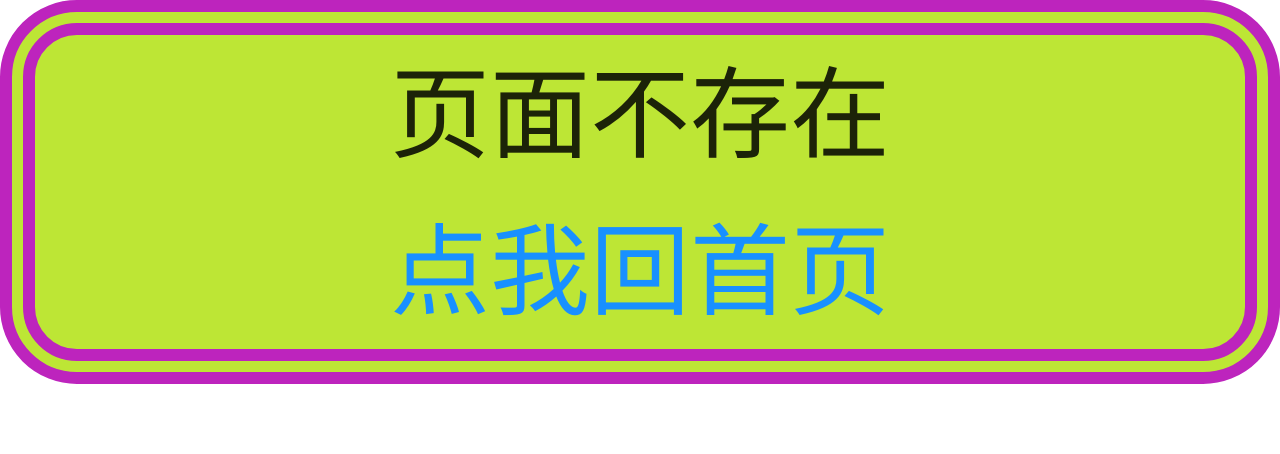
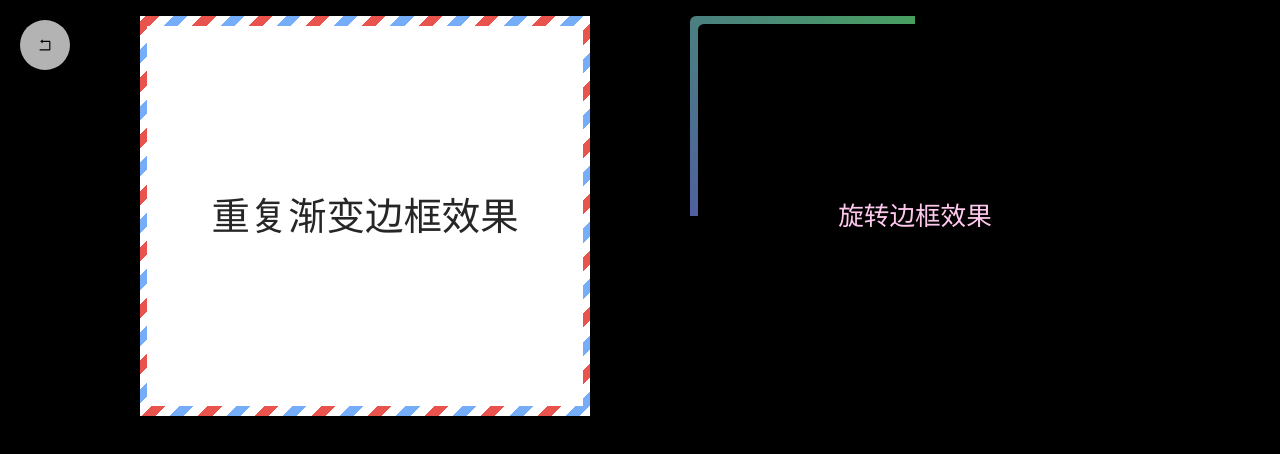
Before and after one commit to zjclxx/vue3-se, a Vue app: page /border in a window 1280 px wide. Shown: the top 454 px of the page. Built offline with nearby package versions, Linux system fonts and the light colour scheme.

Commit message:
feat: 边框特效

```diff
--- a/src/router/index.js
+++ b/src/router/index.js
@@ -57,6 +57,11 @@
     component: () => import("@/views/imgThroughText/index.vue"),
     name: "ImgThroughText",
   },
+  {
+    path: "/border",
+    component: () => import("@/views/border/index.vue"),
+    name: "Border",
+  },
   // {
   //   path: "/404",
   //   component: () => import("@/views/404"),
--- /dev/null
+++ b/src/views/border/index.vue
@@ -0,0 +1,131 @@
+<template>
+  <div class="container">
+    <div class="border-container">
+      <div class="repeat-border">
+        <div class="inner-border-container">
+          <span>重复渐变边框效果</span>
+        </div>
+      </div>
+      <div class="rotate-border">
+        <span>旋转边框效果</span>
+      </div>
+    </div>
+    <Back theme="light"></Back>
+  </div>
+</template>
+
+<script setup>
+  import Back from "@/components/back/index.vue";
+</script>
+
+<style lang="scss" scoped>
+  $zIndex: 10;
+  .container {
+    width: 100%;
+    height: 100%;
+    overflow: hidden;
+    // overflow: hidden auto;
+    background: #000;
+    padding: 16px 0;
+
+    .border-container {
+      margin: auto;
+      width: 60%;
+      min-width: 1000px;
+      display: grid;
+      grid-template-columns: repeat(2, 1fr);
+      column-gap: 100px;
+      row-gap: 36px;
+      justify-content: space-between;
+      align-content: start;
+
+      .repeat-border {
+        // width: 100%;
+        position: relative;
+        height: 400px;
+        background: repeating-linear-gradient(
+            -45deg,
+            #e8544d,
+            #e8544d 10px,
+            #fff 10px,
+            #fff 20px,
+            #75adf8 20px,
+            #75adf8 30px,
+            #fff 30px,
+            #fff 40px
+          ) -20px -20px/200% 200%;
+        transition: 0.3s;
+        .inner-border-container {
+          padding: 0 50px;
+          position: absolute;
+          width: calc(100% - 14px);
+          height: calc(100% - 20px);
+          left: 50%;
+          top: 50%;
+          transform: translate(-50%, -50%);
+          pointer-events: none;
+          background-color: #fff;
+          display: flex;
+          align-items: center;
+          justify-content: center;
+          text-align: center;
+          font-size: 3vw;
+        }
+        &:hover {
+          box-shadow: 0 3px 10px 5px rgba(8, 255, 119, 0.8);
+          background-position: 0 0;
+        }
+      }
+
+      .rotate-border {
+        display: flex;
+        justify-content: center;
+        align-items: center;
+        height: 400px;
+        position: relative;
+        // outline: 4px solid #fff;
+        overflow: hidden;
+        color: #ffc8ed;
+        font-size: 2vw;
+        border-radius: 6px;
+        z-index: $zIndex;
+        span {
+          z-index: $zIndex;
+        }
+        &::after {
+          content: "";
+          position: absolute;
+          left: 50%;
+          top: 50%;
+          width: 200%;
+          height: 200%;
+          // background-color: #006eff;
+          // background: linear-gradient(-45deg, #2600ff, #b2fffb);
+          background: linear-gradient(
+            to right top,
+            rgb(60, 255, 0),
+            rgb(89, 0, 255)
+          );
+          // z-index: $zIndex - 2;
+          z-index: -1;
+          animation: rotateBorder 5s linear infinite;
+          transform-origin: 0% 0%;
+        }
+        &::before {
+          content: "";
+          inset: 8px;
+          position: absolute;
+          background-color: #000;
+          // background-color: #e8544d;
+          border-radius: inherit;
+          z-index: $zIndex - 1;
+        }
+        @keyframes rotateBorder {
+          to {
+            transform: rotate(360deg);
+          }
+        }
+      }
+    }
+  }
+</style>
--- a/src/views/guide/guides.js
+++ b/src/views/guide/guides.js
@@ -49,6 +49,11 @@
     title: "透视文字",
     path: "/imgThroughText",
   },
+  {
+    id: 10,
+    title: "一些边框效果",
+    path: "/border",
+  },
 ];
 
 export default guides;
```
